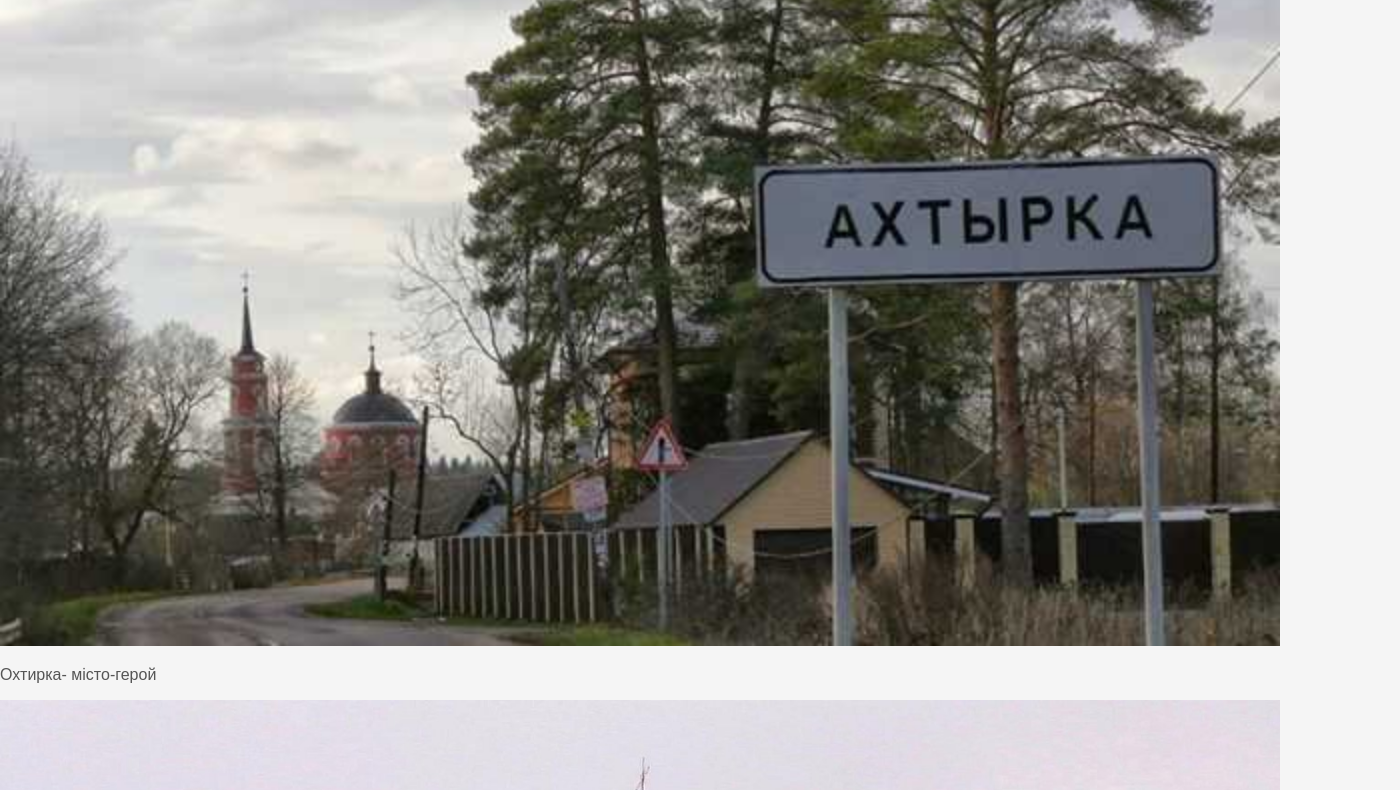
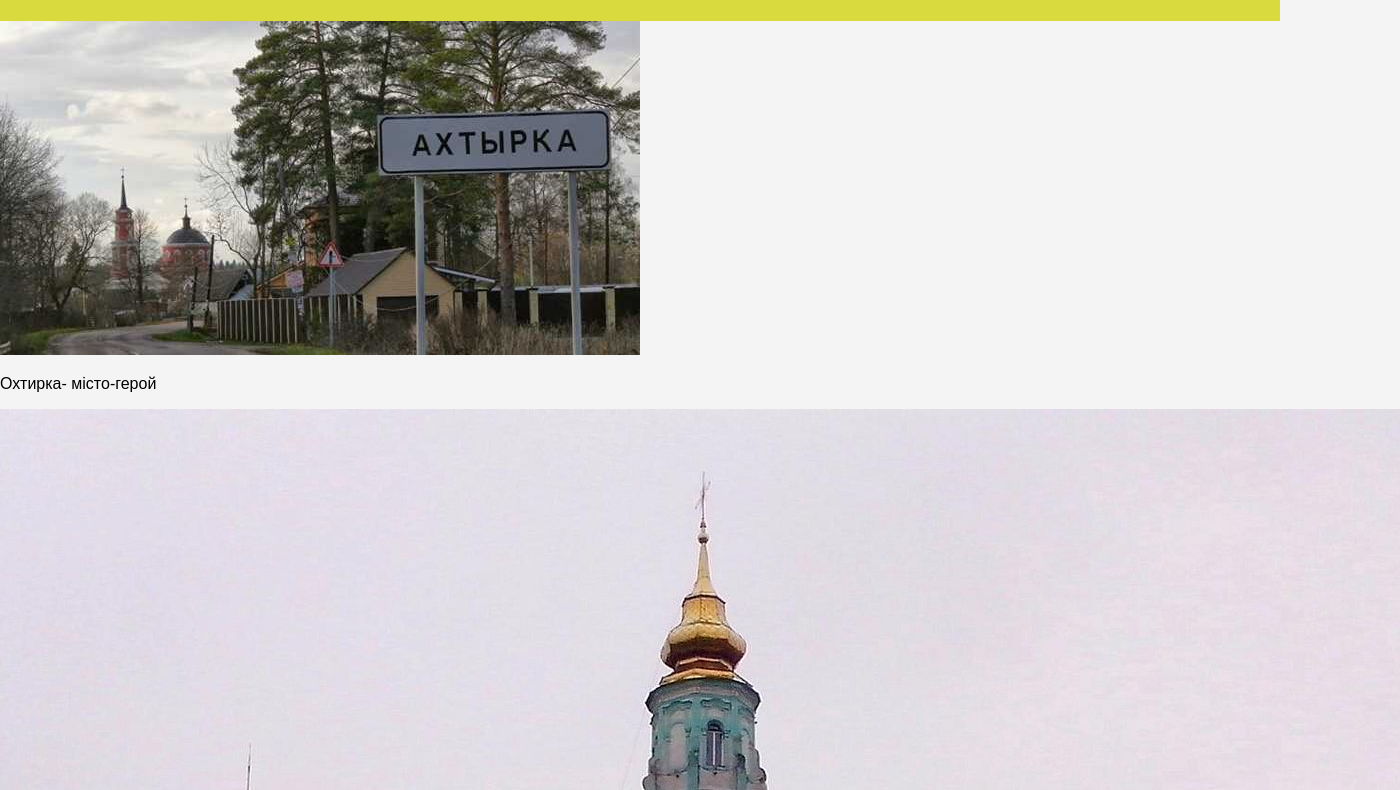
Before and after one commit to nklim62/HW-20.1, a plain HTML site: page Pages/gallery.html in a window 1280 px wide. Shown: the part 79-869 px from the top of the page, 1400 px wide, since content can reach past the window. Drawn offline with Linux system fonts and the light colour scheme; files whose address does not match are found by name.

Commit message:
Update gallery.html

```diff
--- a/Pages/gallery.html
+++ b/Pages/gallery.html
@@ -4,7 +4,7 @@
     <meta charset="UTF-8">
     <meta name="viewport" content="width=device-width, initial-scale=1.0">
     <title>Галерея фотографій</title>
-	<link rel="stylesheet" href="C:/MyRep%20Homework/HW-20.1/CSS/styles1.css">
+	<link rel="stylesheet" href="C:/MyRep%20Homework/HW-20.1/CSS/styles2.css">
     </head>
 <body>
     <header>
```
